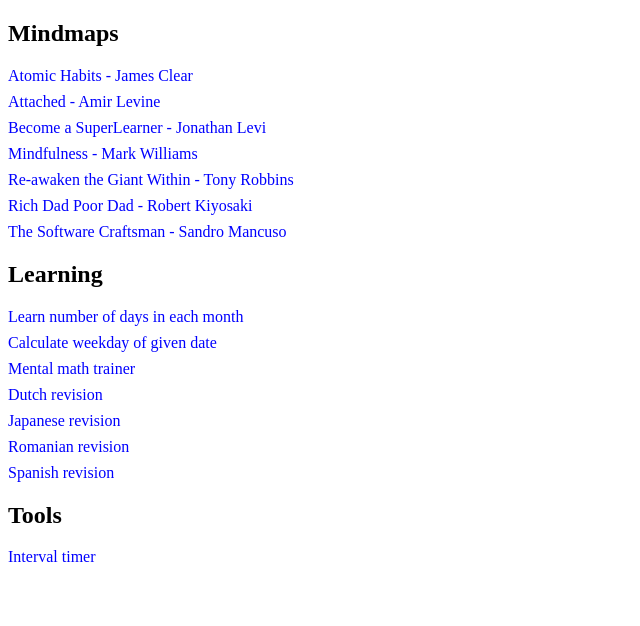
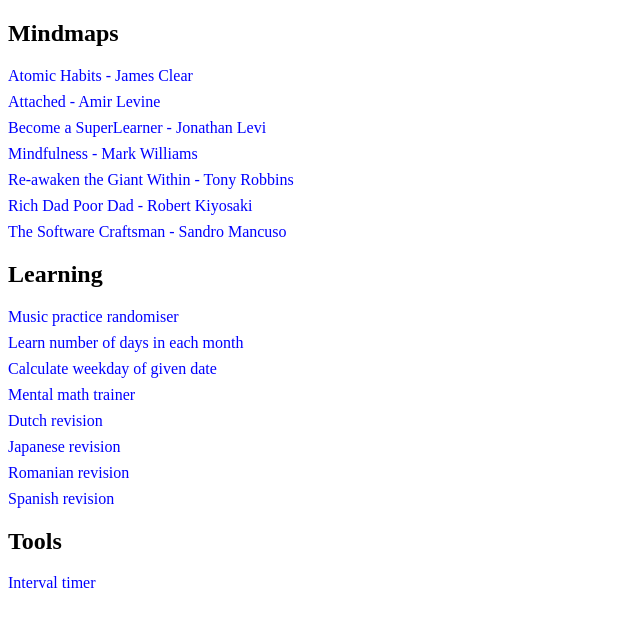
Before and after one commit to ryzdev/ryzdev.github.io, a plain HTML site: page menu.html in a window 1280 px wide. Shown: the whole page, without its empty margins (0-640 px from the left). Drawn offline with Linux system fonts and the light colour scheme.

Commit message:
add music-practice

```diff
--- a/menu.html
+++ b/menu.html
@@ -49,6 +49,7 @@
 </ul>
 <h2>Learning</h2>
 <ul>
+    <li><a href="learn/music-practice/index.html">Music practice randomiser</a></li>
     <li><a href="learn/knowdays/monthDays">Learn number of days in each month</a></li>
     <li><a href="learn/knowdays/weekDays">Calculate weekday of given date</a></li>
     <li><a href="learn/math-app">Mental math trainer</a></li>
```
Also changed, not shown: 3 other files.
